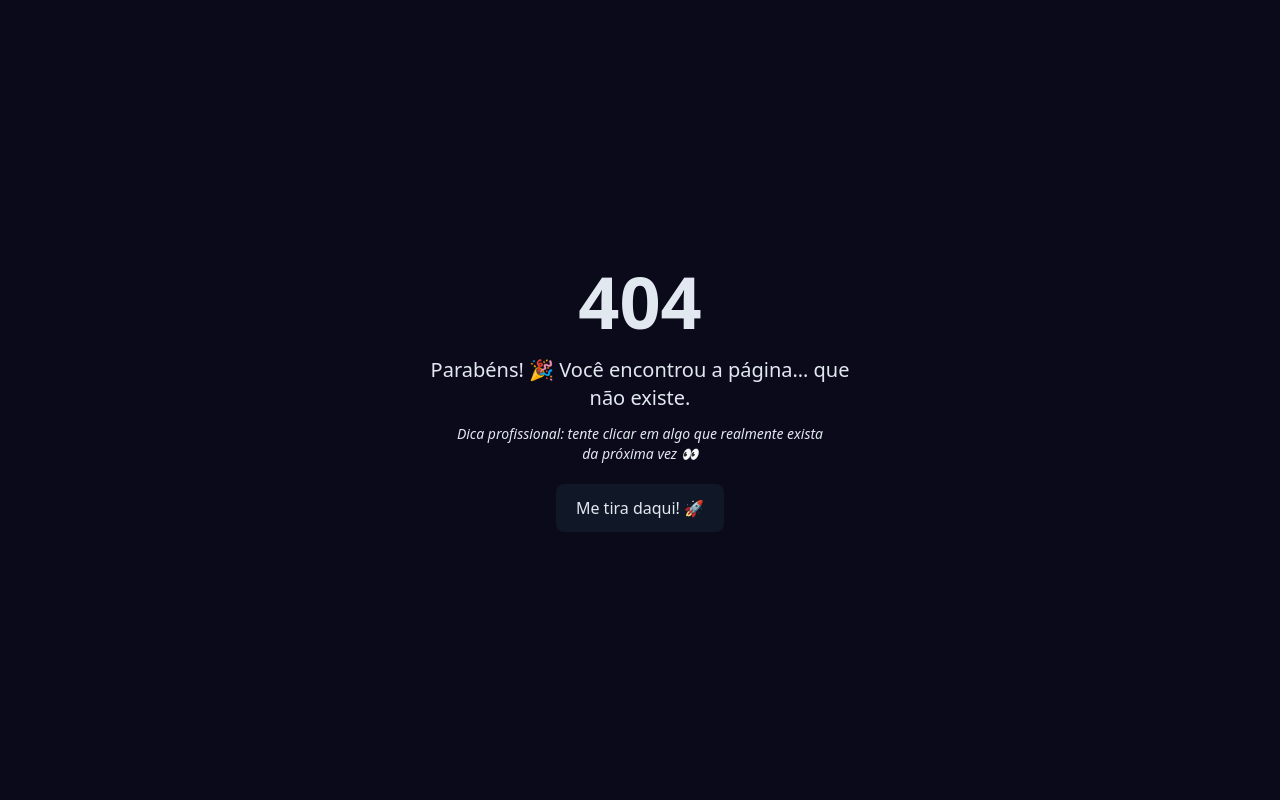
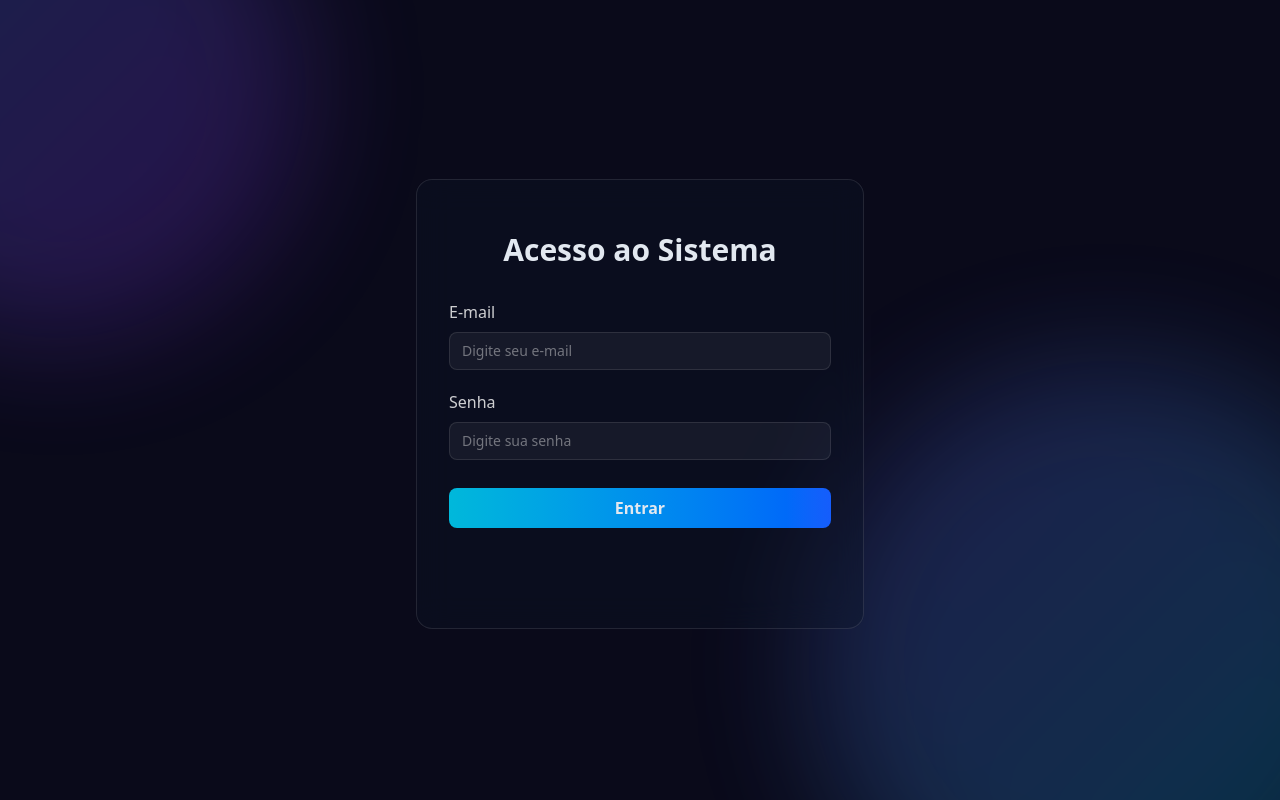
Before and after one commit to CarlosVarao/new_portfolio, a React (Vite) app: page /cadastro-informacoes in a window 1280 px wide. Before the commit this address had no page. Built offline with nearby package versions, Linux system fonts and the light colour scheme.

Commit message:
add pag cadastro

```diff
--- a/index.html
+++ b/index.html
@@ -2,7 +2,7 @@
 <html lang="pt-bt">
   <head>
     <meta charset="UTF-8" />
-    <link rel="icon" type="image/svg+xml" href="/dev.png" />
+    <link rel="icon" type="image/svg+xml" href="/flavicon.png" />
     <meta
       name="viewport"
       content="width=device-width, initial-scale=1.0, maximum-scale=1.0, user-scalable=no"
--- a/src/components/ModalEmail.tsx
+++ b/src/components/ModalEmail.tsx
@@ -2,10 +2,6 @@ import { useState } from "react";
 import { MdClose } from "react-icons/md";
 import { enviarEmail } from "../services/servicesApi";
 import SpinnerBtn from "./SpinnerBtn";
-
-interface closeBtn {
-  close: () => void;
-}
 
 const IntinialAlertToast = {
   menssageSucess: "",
@@ -30,7 +26,7 @@ const configAlertToast = {
   },
 };
 
-export default function ModalEmail({ close }: closeBtn) {
+export default function ModalEmail({ close }: { close: () => void }) {
   const [alertToast, setAlertToast] = useState(IntinialAlertToast);
   const [valueInputs, setValueInputs] = useState(initialValues);
   const [disabledBtn, setBisabledBtn] = useState(false);
@@ -86,7 +82,10 @@ export default function ModalEmail({ close }: closeBtn) {
 
   return (
     <>
-      <div className="fixed inset-0 z-99 flex items-center justify-center bg-black/70 backdrop-blur-sm ">
+      <div
+        className="fixed inset-0 z-99 flex items-center justify-center bg-black/70 backdrop-blur-sm "
+        // onClick={}
+      >
         <div
           className={`fixed ${
             alertToast.menssageSucess
@@ -118,9 +117,15 @@ export default function ModalEmail({ close }: closeBtn) {
             <form className="flex flex-col gap-4  text-[#e2e8f0] text-sm">
               <div className="flex flex-col gap-6 sm:flex-row">
                 <div className="flex flex-col min-w-40 flex-1">
-                  <label className=" font-medium mb-2">Remetente</label>
+                  <label
+                    htmlFor="input_remetente"
+                    className=" font-medium mb-2"
+                  >
+                    Remetente
+                  </label>
                   <input
-                    className="form-input w-full rounded-lg border border-white/10 bg-white/5 px-4 py-2 placeholder:text-white/40 focus:border-primary focus:outline-none "
+                    id="input_remetente"
+                    className=" focus:border-cyan-400 w-full rounded-lg border border-white/10 bg-white/5 px-4 py-2 placeholder:text-white/40 focus:border-primary focus:outline-none "
                     placeholder="Digite seu E-mail..."
                     value={valueInputs.remetente}
                     max={50}
@@ -136,7 +141,7 @@ export default function ModalEmail({ close }: closeBtn) {
                 <div className="flex flex-col min-w-40 flex-1">
                   <label className=" font-medium mb-2">Destinatário</label>
                   <input
-                    className="form-input w-full rounded-lg border border-white/10 bg-white/5 px-4 py-2 text-white/40 focus:border-primary focus:outline-none cursor-not-allowed"
+                    className=" w-full rounded-lg border border-white/10 bg-white/5 px-4 py-2 text-white/40 focus:border-primary focus:outline-none cursor-not-allowed"
                     disabled
                     value="carlosvarao.frontend@hotmail.com"
                   />
@@ -144,11 +149,15 @@ export default function ModalEmail({ close }: closeBtn) {
               </div>
 
               <div className="flex flex-col min-w-40 flex-1">
-                <label className="text-white/80  font-medium mb-2">
+                <label
+                  htmlFor="input_assunto"
+                  className="text-white/80  font-medium mb-2"
+                >
                   Assunto
                 </label>
                 <input
-                  className="form-input w-full rounded-lg border border-white/10 bg-white/5 px-4 py-2 text-white placeholder:text-white/40 focus:border-primary focus:outline-none"
+                  id="input_assunto"
+                  className=" focus:border-cyan-400 w-full rounded-lg border border-white/10 bg-white/5 px-4 py-2 text-white placeholder:text-white/40 focus:border-primary focus:outline-none"
                   placeholder="Ex: Dúvida sobre o Projeto X"
                   max={70}
                   value={valueInputs.assunto}
@@ -159,11 +168,15 @@ export default function ModalEmail({ close }: closeBtn) {
               </div>
 
               <div className="flex flex-col min-w-40 flex-1">
-                <label className="text-white/80  font-medium mb-2">
+                <label
+                  htmlFor="input_mensagem"
+                  className="text-white/80  font-medium mb-2"
+                >
                   Mensagem
                 </label>
                 <textarea
-                  className="form-input min-h-36 w-full resize-y rounded-lg border border-white/10 bg-white/5 p-4 text-white placeholder:text-white/40 focus:border-primary focus:outline-none"
+                  id="input_mensagem"
+                  className=" focus:border-cyan-400 min-h-36 w-full resize-y rounded-lg border border-white/10 bg-white/5 p-4 text-white placeholder:text-white/40 focus:border-primary focus:outline-none"
                   placeholder="Digite sua mensagem aqui..."
                   maxLength={2000}
                   value={valueInputs.messagem}
--- a/src/components/SectionInicial.tsx
+++ b/src/components/SectionInicial.tsx
@@ -25,7 +25,7 @@ export default function SectionInicia() {
 
         <button
           onClick={() => setOpenModal(true)}
-          className="mt-4 cursor-pointer rounded-lg py-3 px-5 text-sm font-semibold text-white text-shadow-[0_1px_3px_rgba(0,0,0,0.4)] bg-linear-to-r from-indigo-500  to-emerald-500/85 transition-all duration-250 hover:-translate-y-[3px] hover:shadow-[0_0_10px_rgba(56,189,248,0.4)]"
+          className="mt-4 cursor-pointer rounded-lg py-3 px-5 text-sm font-semibold text-white text-shadow-[0_1px_3px_rgba(0,0,0,0.4)] bg-linear-to-r from-cyan-500 to-blue-600 transition-all duration-250 hover:-translate-y-[3px] hover:shadow-[0_0_10px_rgba(56,189,248,0.4)]"
         >
           Entre em contato
         </button>
--- a/src/components/SectionProject.tsx
+++ b/src/components/SectionProject.tsx
@@ -53,7 +53,7 @@ export default function SectionProject() {
                   <MdOpenInNew fontSize={25} />
                 </button>
               </div>
-              <div className="h-full flex flex-col justify-between">
+              <div className="h-full gap-7 flex flex-col justify-between">
                 <div className="flex flex-col gap-3">
                   <p className="font-secondary text-xl font-bold text-white">
                     {item.title}
@@ -63,8 +63,10 @@ export default function SectionProject() {
                   </p>
                 </div>
 
-                <div className="flex flex-wrap gap-x-4 gap-y-2 text-xs font-secondary text-[#22D3EE]">
-                  <span>{item.tecnologias.join(" • ")}</span>
+                <div className="flex flex-wrap gap-2 text-xs font-secondary text-[#22D3EE]">
+                  {item.tecnologias.map((itens) => (
+                    <p className="bg-[#101022]/60 px-2 py-1 rounded">{itens}</p>
+                  ))}
                 </div>
               </div>
             </div>
--- a/src/pages/CadastroInfo.tsx
+++ b/src/pages/CadastroInfo.tsx
@@ -1,141 +1,116 @@
 import { useState } from "react";
-import { enviarEmail } from "../services/servicesApi";
+import SpinnerBtn from "../components/SpinnerBtn";
 import Background from "../components/Background";
 
 export default function CadastroInfo() {
-  const [liberarCadastro, setLiberarCadastro] = useState({
-    login: true,
-    cadastro: false,
-  });
-
+  const [loading, setLoading] = useState(false);
+  const [modal, setModal] = useState(false);
   const [email, setEmail] = useState("");
   const [senha, setSenha] = useState("");
+  const [errorMsg, setErrorMsg] = useState("");
 
-  const [file, setFile] = useState<File | null>(null);
-
-  // Função de envio de login
   const handleSubmit = (e: React.FormEvent) => {
     e.preventDefault();
-    console.log("Login com:", { email, senha });
-    // enviarEmail({ email, senha });
-  };
+    setErrorMsg("");
 
-  // Função de troca entre telas
-  const alternarTela = () => {
-    setLiberarCadastro((prev) => ({
-      login: !prev.login,
-      cadastro: !prev.cadastro,
-    }));
-  };
-
-  // Funções do upload
-  const handleFileChange = (e: React.ChangeEvent<HTMLInputElement>) => {
-    if (e.target.files && e.target.files[0]) {
-      setFile(e.target.files[0]);
+    if (email === "cvarao" && senha === "123") {
+      setLoading(true);
+      setTimeout(() => {
+        setModal(true);
+        setLoading(false);
+      }, 2000);
+    } else {
+      setErrorMsg("Usuário ou senha inválidos!");
     }
-  };
-
-  const handleUpload = async () => {
-    if (!file) {
-      alert("Selecione um arquivo antes de enviar!");
-      return;
-    }
-
-    console.log("Arquivo selecionado:", file.name);
-    alert(`Arquivo "${file.name}" enviado com sucesso!`);
   };
 
   return (
     <Background>
-      {/* === TELA DE LOGIN === */}
-      {liberarCadastro.login && (
-        <div className="flex h-screen w-full items-center justify-center px-4">
-          <div className="w-full max-w-md bg-white/10 backdrop-blur-lg border border-white/20 rounded-2xl shadow-2xl p-8">
-            <h2 className="text-center text-3xl font-bold text-white mb-8 bg-gradient-to-r from-cyan-400 to-blue-500 bg-clip-text text-transparent">
+      {!modal ? (
+        <div className="flex h-full items-center justify-center px-4">
+          <div className="w-full max-w-md section-glass px-8 py-13">
+            <h2 className="text-center text-2xl md:text-3xl font-bold text-[#e2e8f0] mb-8 from-cyan-400 to-blue-500 bg-clip-text ">
               Acesso ao Sistema
             </h2>
 
             <form onSubmit={handleSubmit} className="flex flex-col gap-5">
               <div className="flex flex-col">
-                <label className="text-white/80 mb-2 font-medium">E-mail</label>
+                <label
+                  htmlFor="input_email"
+                  className="text-white/80 mb-2 font-medium"
+                >
+                  E-mail
+                </label>
                 <input
-                  type="email"
+                  id="input_email"
+                  type="text"
                   placeholder="Digite seu e-mail"
                   value={email}
                   onChange={(e) => setEmail(e.target.value)}
-                  className="w-full rounded-xl bg-white/10 border border-white/20 px-4 py-2 text-white placeholder-white/50 focus:outline-none focus:border-cyan-400 transition"
+                  className="pl-3 focus:border-cyan-400 text-sm w-full rounded-lg border border-white/10 bg-white/5 p-2 text-[#e2e8f0] placeholder:text-white/40 focus:border-primary focus:outline-none"
                 />
               </div>
 
               <div className="flex flex-col">
-                <label className="text-white/80 mb-2 font-medium">Senha</label>
+                <label
+                  htmlFor="input_senha"
+                  className="text-white/80 mb-2 font-medium"
+                >
+                  Senha
+                </label>
                 <input
+                  id="input_senha"
                   type="password"
                   placeholder="Digite sua senha"
                   value={senha}
                   onChange={(e) => setSenha(e.target.value)}
-                  className="w-full rounded-xl bg-white/10 border border-white/20 px-4 py-2 text-white placeholder-white/50 focus:outline-none focus:border-cyan-400 transition"
+                  className="pl-3 focus:border-cyan-400 w-full text-sm rounded-lg border border-white/10 bg-white/5 p-2 text-[#e2e8f0] placeholder:text-white/40 focus:border-primary focus:outline-none"
                 />
               </div>
 
               <button
                 type="submit"
-                className="mt-2 rounded-xl bg-gradient-to-r from-cyan-500 to-blue-600 py-2 font-bold text-white transition-all hover:scale-[1.02] hover:shadow-[0_0_10px_#06b6d4]"
+                className="flex h-10 justify-center items-center cursor-pointer mt-2 rounded-lg bg-linear-to-r from-cyan-500 to-blue-600 py-2 font-bold text-[#e2e8f0] transition-all hover:opacity-85"
               >
-                Entrar
+                {loading ? <SpinnerBtn width={20} height={20} /> : "Entrar"}
               </button>
+
+              {/* Mensagem de erro com opacidade dinâmica */}
+              <p
+                className={`text-red-400 text-sm text-center mt-2 transition-opacity duration-500 ${
+                  errorMsg ? "opacity-100" : "opacity-0"
+                }`}
+              >
+                Usuário ou senha inválidos!
+              </p>
             </form>
-
-            <div className="text-center mt-5">
-              <button
-                onClick={alternarTela}
-                className="text-sm text-cyan-400 hover:text-cyan-300 transition"
-              >
-                Criar conta / Ir para upload
-              </button>
-            </div>
           </div>
         </div>
-      )}
-
-      {/* === TELA DE UPLOAD === */}
-      {liberarCadastro.cadastro && (
+      ) : (
         <div className="flex h-screen w-full items-center justify-center px-4">
-          <div className="w-full max-w-md bg-white/10 backdrop-blur-lg border border-white/20 rounded-2xl shadow-2xl p-8">
-            <h2 className="text-center text-3xl font-bold text-white mb-8 bg-gradient-to-r from-cyan-400 to-blue-500 bg-clip-text text-transparent">
+          <div className="w-full max-w-md section-glass rounded-2xl shadow-2xl p-8">
+            <h2 className="text-center text-3xl font-bold text-white mb-8 bg-linear-to-r from-cyan-400 to-blue-500 bg-clip-text ">
               Enviar Arquivo
             </h2>
 
             <div className="flex flex-col gap-6">
               <div className="flex flex-col">
-                <label className="text-white/80 mb-2 font-medium">
+                <label
+                  htmlFor="file_input"
+                  className="text-white/80 mb-4 font-medium"
+                >
                   Selecione um arquivo JSON
                 </label>
                 <input
+                  id="file_input"
                   type="file"
                   accept=".json"
-                  onChange={handleFileChange}
-                  className="file:mr-4 file:rounded-lg file:border-0 file:bg-gradient-to-r file:from-cyan-500 file:to-blue-600 file:px-4 file:py-2 file:text-white file:font-semibold hover:file:opacity-90 text-white/70"
+                  className="file:cursor-pointer cursor-pointer file:mr-4 file:rounded-lg file:border-0 file:bg-linear-to-r file:from-cyan-500 file:to-blue-600 file:px-3 file:py-1 file:w-40 file:text-white file:font-medium hover:file:opacity-90 text-white/70 text-[12px]"
                 />
-                {file && (
-                  <p className="mt-3 text-sm text-cyan-300 text-center truncate">
-                    Arquivo selecionado: {file.name}
-                  </p>
-                )}
               </div>
 
-              <button
-                onClick={handleUpload}
-                className="rounded-xl bg-gradient-to-r from-cyan-500 to-blue-600 py-2 font-bold text-white transition-all hover:scale-[1.02] hover:shadow-[0_0_10px_#06b6d4]"
-              >
+              <button className="cursor-pointer rounded-xl bg-linear-to-r from-cyan-500 to-blue-600 text-sm py-2 font-bold text-white transition-all hover:opacity-85">
                 Enviar
-              </button>
-
-              <button
-                onClick={alternarTela}
-                className="text-sm text-cyan-400 hover:text-cyan-300 transition mt-2"
-              >
-                Voltar para login
               </button>
             </div>
           </div>
--- a/src/router/routes.tsx
+++ b/src/router/routes.tsx
@@ -2,7 +2,7 @@ import { BrowserRouter, Routes, Route } from "react-router-dom";
 import Home from "../pages/Home";
 import ProjectHub from "../pages/ProjectHub";
 import NotFound from "../components/NotFound";
-import CadastroInfo from "../pages/cadastroInfo";
+import CadastroInfo from "../pages/CadastroInfo";
 
 export default function AppRoutes() {
   return (
@@ -10,7 +10,7 @@ export default function AppRoutes() {
       <Routes>
         <Route path="/" element={<Home />} />
         <Route path="/project-hub" element={<ProjectHub />} />
-        <Route path="/cadastro-info" element={<CadastroInfo />} />
+        <Route path="/cadastro-informacoes" element={<CadastroInfo />} />
 
         {/* Rota para páginas não encontradas */}
         <Route path="*" element={<NotFound />} />
```
Also changed, not shown: public/dev.png, public/flavicon.png (added).
